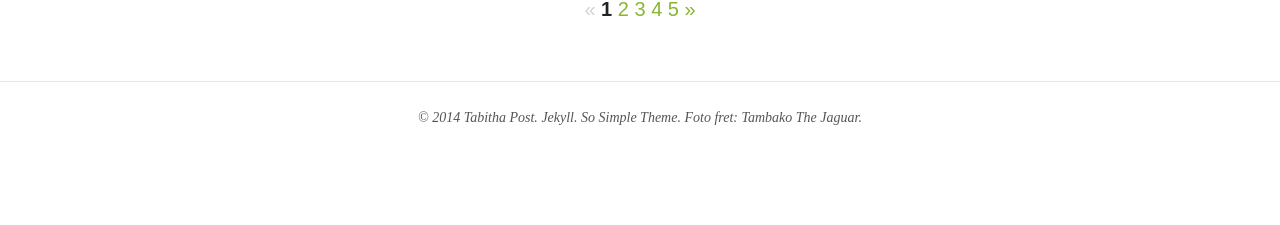
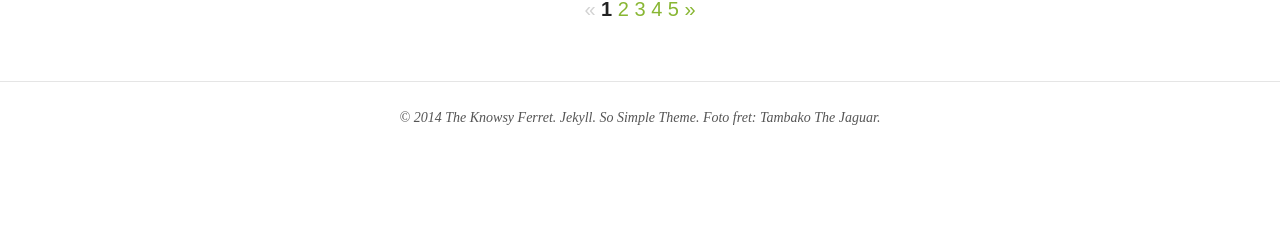
Before and after one commit to TheKnowsyFerret/theknowsyferret.github.io, a Jekyll site: the page built from index.html, in a window 1280 px wide. Shown: the part 913-1138 px from the top of the page. Built offline with Jekyll 4.4.1, drawn with Linux system fonts in a browser that asks for light colours; nearby versions of some CDN libraries; the list of posts is cut into pages by our own code.

Commit message:
naam aangepast

```diff
--- a/_config.yml
+++ b/_config.yml
@@ -8,7 +8,7 @@ url:              http://theknowsyferret.github.io
 
 # Owner/author information
 owner:
-  name:           Tabitha Post
+  name:           The Knowsy Ferret
   avatar:         tabithapost.jpg
   email:          theknowsyferret@gmail.com
   # Social networking links used in footer. Update and remove as you like.
```
